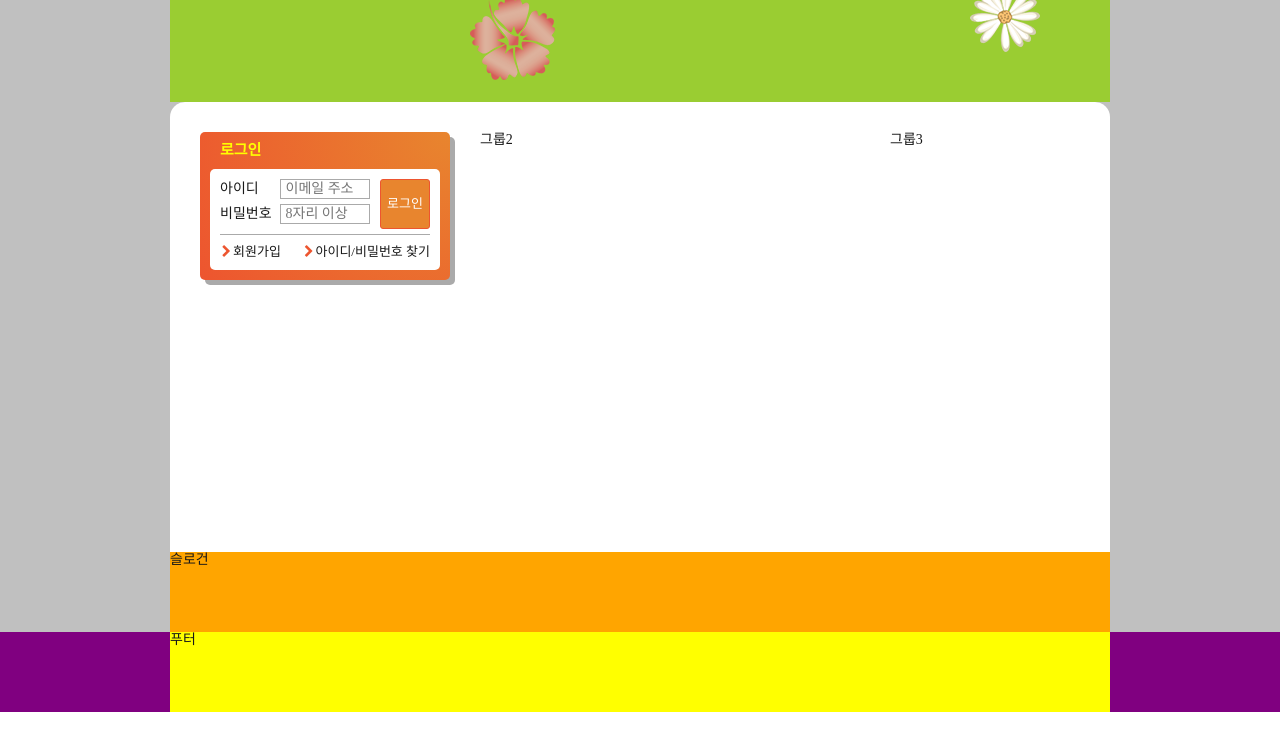
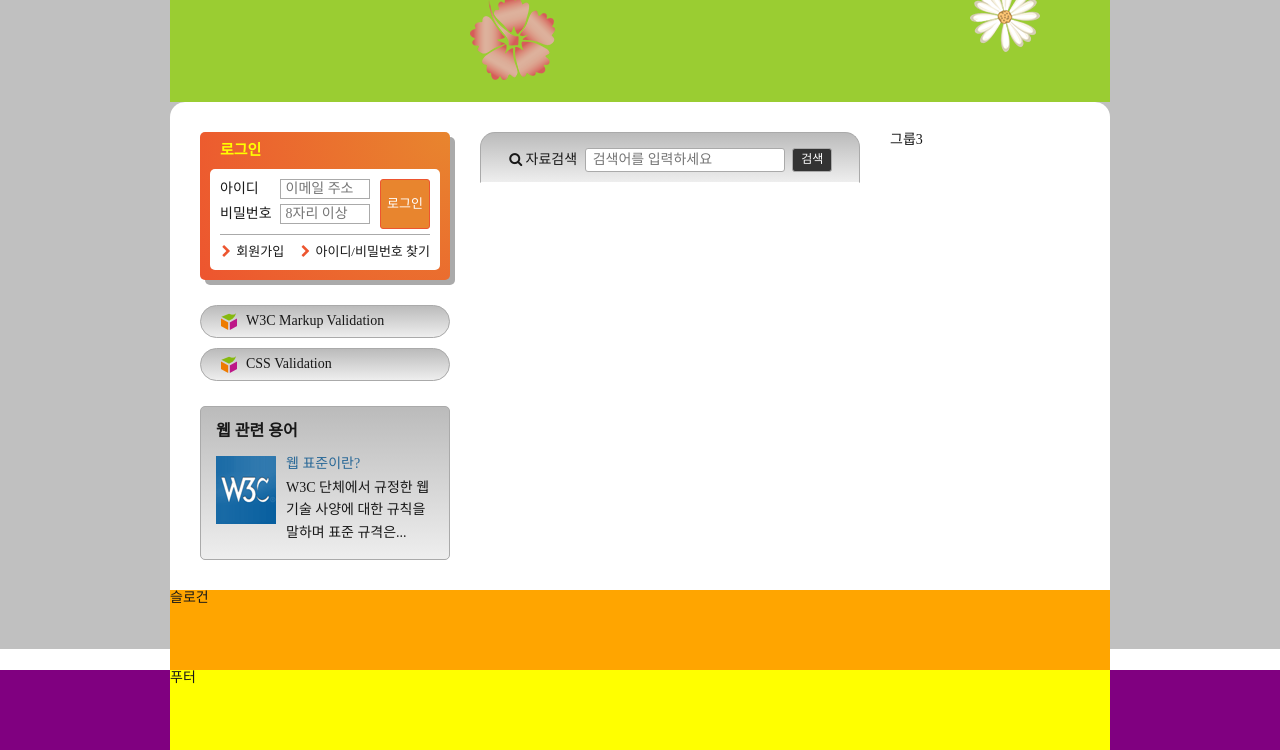
Before and after one commit to angryboo/FDS15, a plain HTML site: page main.html in a window 1280 px wide. Shown: the part 151-901 px from the top of the page. Before the commit the page ends 863 px from the top, so only its background shows below. Drawn offline with Linux system fonts and the light colour scheme; a web font is replaced by a local one.

Commit message:
2020-01-28 HTML/CSS

```diff
--- a/css/main.css
+++ b/css/main.css
@@ -340,6 +340,14 @@ body {
     width: 100px;
     height: 20px;
 } */
+
+
+
+
+
+
+
+
 .sign {
     list-style: none;
     background-color: #fff;
@@ -361,6 +369,127 @@ body {
     padding: 8px 0;
 }
 
+/* 유효성 검사 배너 */
+.validation-list {
+    padding: 0;
+    margin: 25px 0;
+    list-style: none;
+ }
+ .validation-list li {
+    margin-top: 10px;
+ }
+ .validation-list li a {
+     display: block;
+     border: 1px solid #aaa;
+     border-radius: 35px;
+     background:
+         url(./images/validation_icon.png) no-repeat 20px 50%,
+         #ccc linear-gradient(180deg, #bbb, #eee);
+     /* line-height: 30px; */
+     padding: 7px 10px 8px 45px;
+ }
+ .validation-list li:nth-child(1) {
+     /* margin-bottom: 10px; */
+ }
+
+
+ /* 웹 관련 용어 */
+
+ .term {
+    background: #ccc linear-gradient(180deg, #bbb, #eee);
+    width: 250px;
+    margin-top: 20px;
+    padding: 15px;
+    border: 1px solid #aaa;
+    border-radius: 5px;
+ }
+ .term-heading {
+    font-size: 1.6rem;
+    margin: 0 0 15px 0;
+ }
+ .term-list {
+    margin: 0;
+
+ }
+ .term-list-subject {
+    margin-left: 0;
+    margin: 0 0 5px 0;
+    color: #296897;
+    font-weight: 400;
+    display: inline-block;
+ }
+ .odd .term-list-thumbnail {
+    margin-left: 0;
+    float: left;
+    margin-right: 10px;
+ }
+ .even {
+     margin-top: 15px;
+ }
+ .even .term-list-thumbnail {
+    margin-left: 0;
+    float: right;
+    margin-left: 10px;
+ }
+ .term-list-thumbnail img {
+    vertical-align: top;
+ }
+
+.term-list-brief {
+    margin: 0;
+    display: inline-block;
+    width: 148px;
+    line-height: 1.6;
+}
+
+/* 검색 폼 */
+.search-form {
+    background: #ccc linear-gradient(180deg, #bbb, #eee);
+    /* border-top: 1px solid #aaa;
+    border-left: 1px solid #aaa;
+    border-right: 1px solid #aaa; */
+    border: 1px solid #aaa;
+    border-bottom-color: #fff;
+    border-radius: 15px 15px 0 0;
+    padding: 15px 25px 10px 25px;
+}
+.search-form fieldset {
+    border: 0;
+    margin: 0;
+    padding: 0;
+    /* display: flex;
+    flex-flow: row nowrap;
+    justify-content: space-between;
+    align-items: center; */
+}
+.search-form div {
+    display: flex;
+    flex-flow: row nowrap;
+    justify-content: space-between;
+    align-items: center;
+}
+.search-form label, .search-form input[type="search"], .btn-search {
+    vertical-align: middle;
+}
+.search-form input[type="search"] {
+    width: 200px;
+    margin: 0 4px;
+    padding: 1px 1px 1px .5em;
+}
+.btn-search, .search-form input[type="search"] {
+    height: 24px;
+    border: 1px solid #aaa;
+    border-radius: 3px;
+
+}
+.btn-search {
+    color: #fff;
+    background-color: #333;
+    padding: 0 8px;
+    font-size: 1.2rem;
+
+}
+
 .slogan {
     background-color: orange;
     height: 10vh;
--- a/main.html
+++ b/main.html
@@ -165,12 +165,62 @@
                         </fieldset>
                     </form>
                     <ul class="sign">
-                        <li class="icon-right-open"><a href="#">회원가입</a></li>
-                        <li class="icon-right-open"><a href="#">아이디/비밀번호 찾기</a></li>
+                        <li class="icon-right-open">
+                            <a href="#">회원가입</a>
+                        </li>
+                        <li class="icon-right-open">
+                            <a href="#">아이디/비밀번호 찾기</a>
+                        </li>
                     </ul>
                 </section>
+                    <h2 class="a11y-hidden">유효성 검사 배너</h2>
+                    <ul class="validation-list">
+                        <li target="_blank" title="W3C Markup 유효성 검사 사이트로 이동(새창)">
+                            <a href="#">W3C Markup Validation</a>
+                        </li>
+                        <li target="_blank" title="CSS 유효성 검사 사이트로 이동(새창)">
+                            <a href="#">CSS Validation</a>
+                        </li>
+                    </ul>
+                    <section class="term">
+                        <h2 class="term-heading">웹 관련 용어</h2>
+                        <dl class="term-list">
+                            <div class="odd clearfix">
+                                <dt class="term-list-subject">웹 표준이란?</dt>
+                                <dd class="term-list-thumbnail">
+                                    <img src="./images/web_standards.gif" alt="W3C 로고">
+                                </dd>
+                                <dd class="term-list-brief">
+                                    <a href="#">W3C 단체에서 규정한 웹 기술 사양에 대한 규칙을 말하며 표준 규격은... </a>
+                                </dd>
+                            </div>
+                            <div hidden class="even clearfix">
+                                <dt class="term-list-subject">웹 표준이란?</dt>
+                                <dd class="term-list-thumbnail">
+                                    <img src="./images/web_standards.gif" alt="W3C 로고">
+                                </dd>
+                                <dd class="term-list-brief">
+                                    <a href="#">W3C 단체에서 규정한 웹 기술 사양에 대한 규칙을 말하며 표준 규격은... </a>
+                                </dd>
+                             </div>
+                        </dl>
+                    </section>
             </div>
-            <div class="group group2">그룹2</div>
+            <div class="group group2">
+                <h2 class="a11y-hidden">검색</h2>
+                <form action="" method="POST" class="search-form">
+                    <fieldset>
+                        <legend>검색 폼</legend>
+                        <!-- <div> -->
+                            <label for="search">
+                            <span class="icon-search"></span>자료검색
+                            </label>
+                            <input type="search" id="search" name="search" required placeholder="검색어를 입력하세요">
+                            <button class="btn-search" type="submit">검색</button>
+                        <!-- </div> -->
+                    </fieldset>
+                </form>
+            </div>
             <div class="group group3">그룹3</div>
             <!-- <div class="clearfix"></div> -->
         </main>
```
Also changed, not shown: 1 other file.
